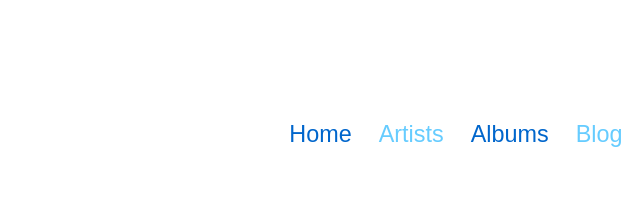
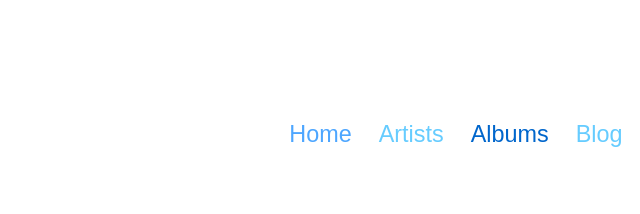
Before and after one commit to petarlesina/IMDB-seminar-HCI, a Gatsby site in the folder IMDB_DL/: page /albums in a window 1280 px wide. In both pictures the pointer is over the link "Home". Shown: the top 214 px of the page, 414-1054 px from the left. Built offline with nearby package versions, Linux system fonts and the light colour scheme; Gatsby itself is replaced by a stand-in of ours.

Commit message:
promjena boje

```diff
--- a/IMDB_DL/src/components/navigation.css
+++ b/IMDB_DL/src/components/navigation.css
@@ -20,7 +20,7 @@
 }
 
 .button:hover {
-    color: #0066cc;
+    color: #4da6ff;
 }
 
 .activeButton{
--- a/IMDB_DL/src/pages/albums.js
+++ b/IMDB_DL/src/pages/albums.js
@@ -6,7 +6,7 @@
 
 const AlbumsPage = () => {
     return (
-       <Layout>
+        <Layout>
             <h1>albumi</h1>
         </Layout>
 
```
